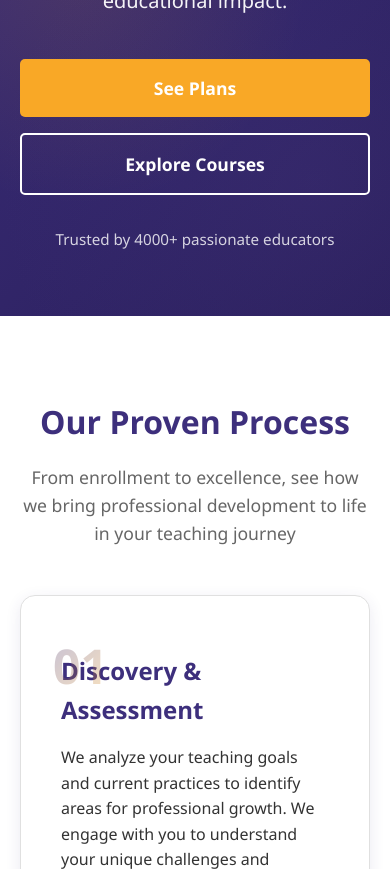
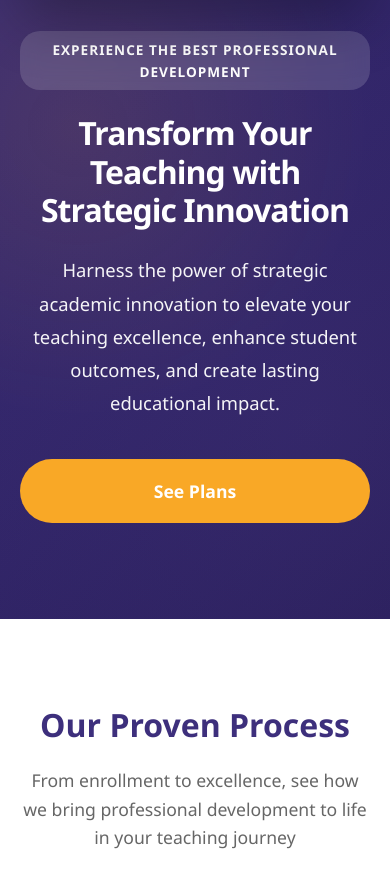
Before and after one commit to 237r1a66d6/SAIRA, a PHP site: page / in a window 390 px wide. Shown: the part 448-1317 px from the top of the page. Run offline with PHP 8.4, Linux system fonts and the light colour scheme.

Commit message:
Update UI: Redesign hero section, improve navigation styling, and enhance form layouts

```diff
--- a/admin-login.html
+++ b/admin-login.html
@@ -11,7 +11,7 @@
         <div class="container">
             <div class="logo">
                 <a href="index.html">
-                    <img src="assets/Logo.jpeg" alt="SAIRA ACAD Logo" class="logo-image">
+                    <img src="assets/OnlyLogo(noBG).png" alt="SAIRA ACAD Logo" class="logo-image">
                     <div class="logo-text">
                         <h1>SAIRA <span class="highlight">ACAD</span></h1>
                         <p class="tagline">Guiding Academic Excellence</p>
--- a/css/style.css
+++ b/css/style.css
@@ -33,15 +33,20 @@
 }
 
 .containernav{
-    max-width: 1200px;
-    /* background: rgba(158, 155, 155, 0.726); */
-    flex: 10px;
+    max-width: 1450px;
+    background: #FFFFFF;
+    /* background: linear-gradient(to bottom, rgba(255, 255, 255, 0.586) 0%, rgba(232, 232, 232, 0.658) 100%); */
+    border-radius: 10px;
+    position: sticky;
+    top: 15px;
+    z-index: 1000;
     margin: 0 auto;
     padding: 0 20px;
     display: flex;
     justify-content: space-between;
     align-items: center;
     padding-left: 0;
+    box-shadow: 0 2px 10px rgba(0, 0, 0, 0.08);
 }
 .container {
     max-width: 1200px;
@@ -112,6 +117,7 @@
 }
 
 .logo {
+    /* padding-left: 20px; */
     display: flex;
     align-items: center;
     gap: 15px;
@@ -132,7 +138,7 @@
     height: 85px;
     width: 85px;
     /* background: rgba(158, 155, 155, 0.726); */
-    padding: 0;
+    padding-left: 0px;
     display: block;
     object-fit: contain;
 }
@@ -198,6 +204,8 @@
 }
 
 .btn-primary {
+    /* flex: 50%; */
+    /* border-radius: 35%; */
     background: var(--primary-orange);
     color: var(--white);
 }
@@ -209,13 +217,14 @@
 }
 
 .btn-secondary {
-    background: var(--white);
-    color: var(--primary-purple);
+    background: var(--primary-orange);
+    color: var(--white);
 }
 
 .btn-secondary:hover {
-    background: var(--light-bg);
+    background: var(--secondary-orange);
     transform: translateY(-2px);
+    box-shadow: 0 4px 12px rgba(249, 168, 38, 0.3);
 }
 
 .btn-full {
@@ -238,8 +247,9 @@
 }
 
 .btn-large {
-    padding: 15px 40px;
+    padding: 18px 50px;
     font-size: 1.1rem;
+    border-radius: 50px;
 }
 
 .btn-secondary-outline {
@@ -274,7 +284,7 @@
     background: linear-gradient(135deg, var(--primary-purple) 0%, var(--dark-bg) 100%);
     color: var(--white);
     padding: 6rem 0;
-    text-align: center;
+    margin-top: 2rem;
     position: relative;
     overflow: hidden;
 }
@@ -291,9 +301,30 @@
     pointer-events: none;
 }
 
-.hero-content {
+.hero-wrapper {
+    display: grid;
+    grid-template-columns: 1fr 1fr;
+    gap: 4rem;
+    align-items: center;
     position: relative;
     z-index: 1;
+}
+
+.hero-content {
+    text-align: left;
+}
+
+.hero-label {
+    display: inline-block;
+    font-size: 0.85rem;
+    font-weight: 600;
+    text-transform: uppercase;
+    letter-spacing: 1px;
+    margin-bottom: 1.5rem;
+    padding: 8px 16px;
+    background: rgba(255, 255, 255, 0.15);
+    border-radius: 20px;
+    backdrop-filter: blur(10px);
 }
 
 .hero-title {
@@ -305,19 +336,59 @@
 }
 
 .hero-description {
-    font-size: 1.25rem;
+    font-size: 1.15rem;
     line-height: 1.8;
-    max-width: 800px;
-    margin: 0 auto 2.5rem;
+    max-width: 550px;
+    margin: 0 0 2.5rem;
     opacity: 0.95;
 }
 
 .hero-buttons {
     display: flex;
-    gap: 1rem;
-    justify-content: center;
+    gap: 1.5rem;
     align-items: center;
     margin-bottom: 2rem;
+}
+
+.hero-link {
+    color: var(--white);
+    text-decoration: none;
+    font-weight: 600;
+    font-size: 1rem;
+    transition: all 0.3s ease;
+    opacity: 0.9;
+}
+
+.hero-link:hover {
+    opacity: 1;
+    transform: translateX(5px);
+}
+
+.hero-image {
+    position: relative;
+    height: 450px;
+    border-radius: 20px;
+    overflow: hidden;
+    box-shadow: 0 20px 60px rgba(0, 0, 0, 0.3);
+}
+
+.hero-image img {
+    width: 100%;
+    height: 100%;
+    object-fit: cover;
+    object-position: center;
+}
+
+.hero-image::before {
+    content: '';
+    position: absolute;
+    top: 0;
+    left: 0;
+    right: 0;
+    bottom: 0;
+    background: linear-gradient(135deg, rgba(61, 47, 124, 0.3) 0%, rgba(249, 168, 38, 0.2) 100%);
+    z-index: 1;
+    pointer-events: none;
 }
 
 .hero-stats {
@@ -1596,6 +1667,28 @@
         padding: 4rem 0;
     }
 
+    .hero-wrapper {
+        grid-template-columns: 1fr;
+        gap: 2rem;
+    }
+
+    .hero-image {
+        order: -1;
+        height: 300px;
+    }
+
+    .hero-content {
+        text-align: center;
+    }
+
+    .hero-description {
+        max-width: 100%;
+    }
+
+    .hero-buttons {
+        justify-content: center;
+    }
+
     .hero-title {
         font-size: 2rem;
     }
--- a/index.html
+++ b/index.html
@@ -7,10 +7,10 @@
     <link rel="stylesheet" href="css/style.css">
 </head>
 <body>
-    <nav class="navbar">
+    <!-- <nav class="navbar"> -->
         <div class="containernav">
             <div class="logo">
-                <img src="assets/OnlyLogo.jpeg" alt="SAIRA ACAD Logo" class="logo-image">
+                <img src="assets/OnlyLogo(noBG).png" alt="SAIRA ACAD Logo" class="logo-image">
                 <div class="logo-text">
                     <h1>SAIRA <span class="highlight">ACAD</span></h1>
                     <p class="tagline">Strategic Academics<br>Innovation Resource Academy</p>
@@ -28,11 +28,13 @@
                 <a href="register.html" class="btn btn-cta">Join Now</a>
             </div>
         </div>
-    </nav>
+    <!-- </nav> -->
 
     <section class="hero">
         <div class="container">
+            <div class="hero-wrapper">
                 <div class="hero-content">
+                    <div class="hero-label">Experience The Best Professional Development</div>
                     <h2 class="hero-title">Transform Your Teaching with Strategic Innovation</h2>
                     <p class="hero-description">
                         Harness the power of strategic academic innovation to elevate your teaching excellence,
@@ -40,9 +42,11 @@
                     </p>
                     <div class="hero-buttons">
                         <a href="#pricing" class="btn btn-primary btn-large">See Plans</a>
-                    <a href="#courses" class="btn btn-secondary-outline btn-large">Explore Courses</a>
                     </div>
-                <p class="hero-stats">Trusted by 4000+ passionate educators</p>
+                </div>
+                <div class="hero-image">
+                    <img src="assets/hero-team.jpg" alt="Professional educators working together" />
+                </div>
             </div>
         </div>
     </section>
--- a/login.html
+++ b/login.html
@@ -11,7 +11,7 @@
         <div class="container">
             <div class="logo">
                 <a href="index.html">
-                    <img src="assets/Logo.jpeg" alt="SAIRA ACAD Logo" class="logo-image">
+                    <img src="assets/OnlyLogo(noBG).png" alt="SAIRA ACAD Logo" class="logo-image">
                     <div class="logo-text">
                         <h1>SAIRA <span class="highlight">ACAD</span></h1>
                         <p class="tagline">Guiding Academic Excellence</p>
--- a/register.html
+++ b/register.html
@@ -11,7 +11,7 @@
         <div class="container">
             <div class="logo">
                 <a href="index.html">
-                    <img src="assets/Logo.jpeg" alt="SAIRA ACAD Logo" class="logo-image">
+                    <img src="assets/OnlyLogo(noBG).png" alt="SAIRA ACAD Logo" class="logo-image">
                     <div class="logo-text">
                         <h1>SAIRA <span class="highlight">ACAD</span></h1>
                         <p class="tagline">Guiding Academic Excellence</p>
```
Also changed, not shown: assets/OnlyLogo(noBG).png (added). Lines whose indentation alone changed are shown as unchanged.
